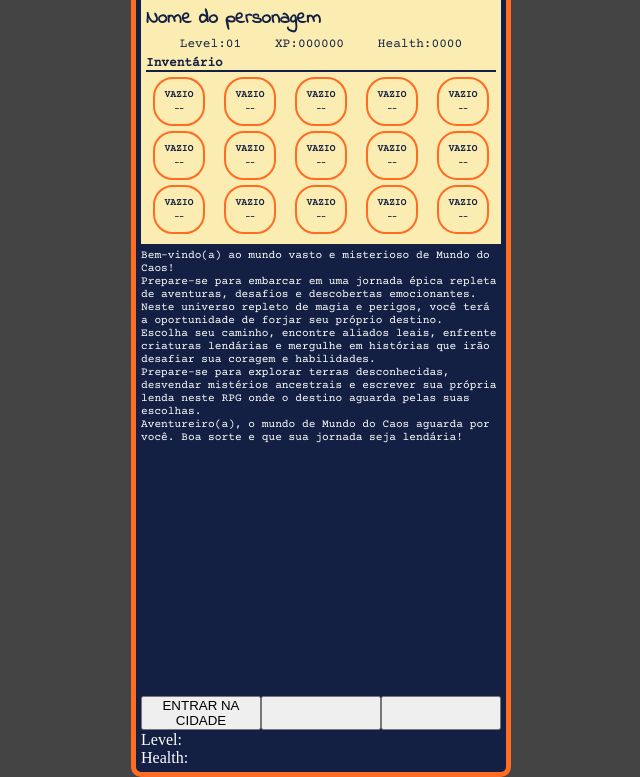
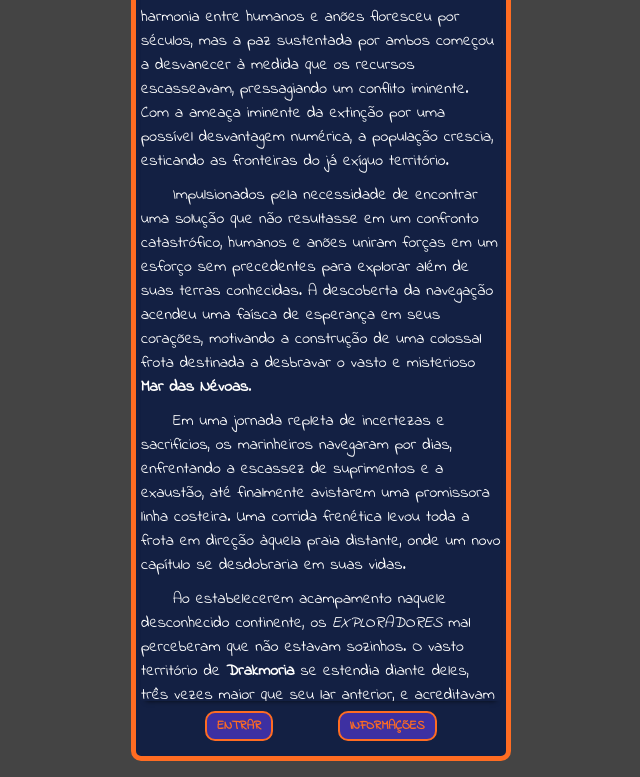
Before and after one commit to samir-ramos/rpg-mundo-do-caos, a plain HTML site: page index.html in a window 1280 px wide. Shown: the part 53-830 px from the top of the page, without its empty margins (319-959 px from the left). Drawn offline with nearby package versions, Linux system fonts and the light colour scheme; a web font is replaced by a local one.

Commit message:
Testando o display flex

```diff
--- a/css/game-board.css
+++ b/css/game-board.css
@@ -1,6 +1,6 @@
 #game__board {
   height: 100%;
-  display: flex;
+  display: none;
   flex-direction: column;
   gap: 5px;
 }
--- a/css/game-history.css
+++ b/css/game-history.css
@@ -3,7 +3,7 @@
   display: flex;
   flex-direction: column;
   flex-wrap: nowrap;
-  display: none;
+  /* display: none; */
 }
 
 #game__history #history {
--- a/css/styles.css
+++ b/css/styles.css
@@ -20,7 +20,7 @@
 }
 
 body {
-  /* height: 1000px; */
+  height: 100svh;
   width: 100%;
   display: flex;
   align-items: center;
@@ -30,8 +30,8 @@ body {
 }
 
 #game__panel {
-  width: 380px;
-  height: 830px;
+  max-width: 380px;
+  max-height: 830px;
   padding: 5px;
   display: flex;
   flex-direction: column;
```
